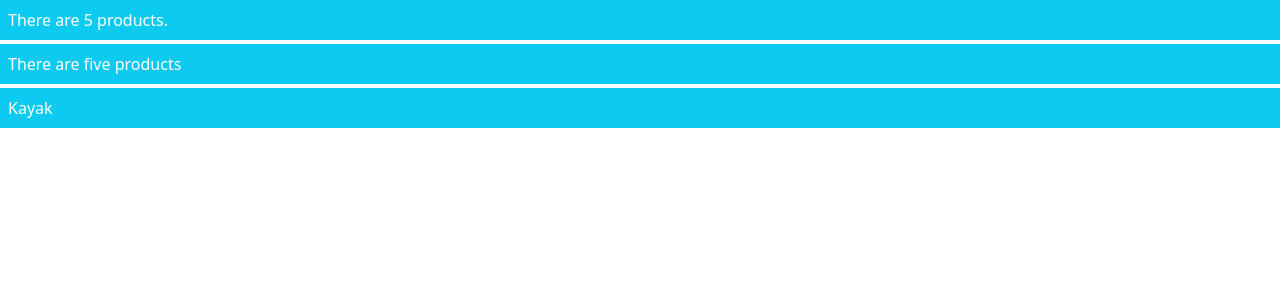
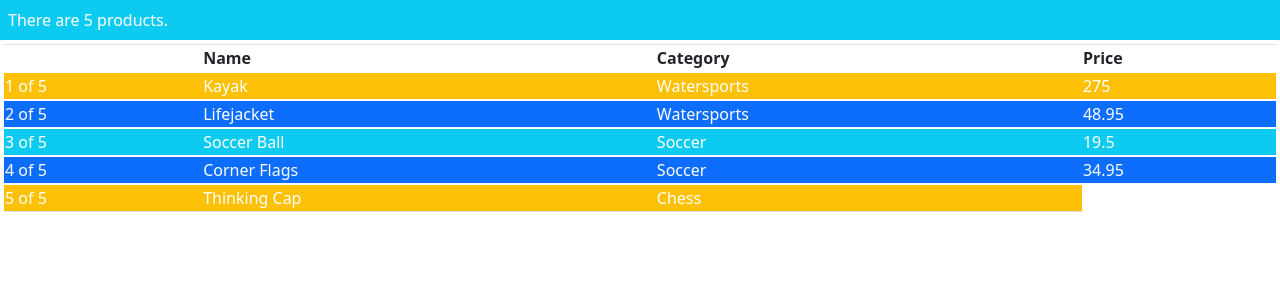
Before and after one commit to rafaelhfreitas/angular_underhood, an Angular app: page / in a window 1280 px wide. Shown: the top 300 px of the page. Built offline with nearby package versions, Linux system fonts and the light colour scheme.

Commit message:
ngFor directive

```diff
--- a/src/app/component.ts
+++ b/src/app/component.ts
@@ -10,12 +10,10 @@ import { Product } from "./product.model";
 export class ProductComponent {
     model: Model = new Model();
 
-
     constructor(ref: ApplicationRef){
         (<any>window).appRef = ref;
         (<any>window).model = this.model;
     }
-
 
     getProductByPosition(position: number): Product {
         return this.model.getProducts()[position];
@@ -25,7 +23,6 @@ export class ProductComponent {
     //     let product = this.getProductByPosition(position);
     //     return "p-2 " + ((product?.price ?? 0 ) < 50 ? "bg-info" : "bg-warning");
     // }
-
 
     getProduct(key: number): Product | undefined {
         return this.model.getProduct(key)
@@ -42,6 +39,10 @@ export class ProductComponent {
 
     targetName: string = "Kayak";
 
+    getKey(index: number, product: Product) {
+        return product.id
+    }
+
 
 
 }
--- a/src/app/repository.model.ts
+++ b/src/app/repository.model.ts
@@ -48,4 +48,12 @@ export class Model {
         }
         return candidate;
     }
+
+    swapProduct(){
+        let p = this.products.shift();
+        console.log(p);
+        if (p != null) {
+            this.products.push(new Product(p.id, p.name, p.category, p.price));
+        }
+    }
 }
--- a/src/app/template.html
+++ b/src/app/template.html
@@ -3,16 +3,81 @@
         There are {{ getProductCount()}} products.
     </div>
 
-    <div class="bg-info p-2 mt-1" [ngSwitch]="getProductCount()">
-        <span *ngSwitchCase="2">There are two products</span>
-        <span *ngSwitchCase="5">There are five products</span>
-        <span *ngSwitchDefault>This is the default</span>
+    <!-- <div class="p-1">
+        <table class="table table-sm table-bordered text-dark">
+            <tr><th>Name</th><th>Category</th><th>Price</th></tr>
+            <tr *ngFor="let item of getProducts()">
+                <td>{{item.name}}</td>
+                <td>{{item.category}}</td>
+                <td>{{item.price}}</td>
+            </tr>
+        </table>
     </div>
 
-    <div class="bg-info p-2 mt-1" [ngSwitch]="getProduct(1)?.name">
-        <span *ngSwitchCase="targetName">Kayak</span>
-        <span *ngSwitchCase="'Lifejacket'">Lifejacket</span>
-        <span *ngSwitchDefault>Other product</span>
+
+    <div class="p-1">
+        <table class="table table-sm table-bordered text-dark">
+            <tr><th></th><th>Name</th><th>Category</th><th>Price</th></tr>
+            <tr *ngFor="let item of getProducts(); let i = index; let c = count">
+                <td>{{ i + 1 }} of {{ c }}</td>
+                <td>{{item.name}}</td>
+                <td>{{item.category}}</td>
+                <td>{{item.price}}</td>
+            </tr>
+        </table>
     </div>
 
+    <div class="p-1">
+        <table class="table table-sm table-bordered text-dark">
+            <tr><th></th><th>Name</th><th>Category</th><th>Price</th></tr>
+            <tr *ngFor="let item of getProducts(); let i = index; let c = count; let odd = odd" class="text-white" [class.bg-primary]="odd" [class.bg-info]="!odd">
+                <td>{{ i + 1 }} of {{ c }}</td>
+                <td>{{item.name}}</td>
+                <td>{{item.category}}</td>
+                <td>{{item.price}}</td>
+            </tr>
+        </table>
+    </div>
+
+    <div class="p-1">
+        <table class="table table-sm table-bordered text-dark">
+            <tr><th></th><th>Name</th><th>Category</th><th>Price</th></tr>
+            <ng-template ngFor let-item [ngForOf]="getProducts()" let-i="index" let-c="count" let-odd="odd">
+                <tr class="text-white" [class.bg-primary]="odd" [class.bg-info]="!odd">
+                    <td>{{ i + 1 }} of {{ c }}</td>
+                    <td>{{item.name}}</td>
+                    <td>{{item.category}}</td>
+                    <td>{{item.price}}</td>
+                </tr>
+            </ng-template>
+        </table>
+    </div>
+
+    <div class="p-1">
+        <table class="table table-sm table-bordered text-dark">
+            <tr><th></th><th>Name</th><th>Category</th><th>Price</th></tr>
+            <tr *ngFor="let item of getProducts(); let i = index; let c = count; let odd = odd; let first = first; let last= last"
+                class="text-white" [class.bg-primary]="odd" [class.bg-info]="!odd" [class.bg-warning]="first || last">
+                <td>{{ i + 1 }} of {{ c }}</td>
+                <td>{{item.name}}</td>
+                <td>{{item.category}}</td>
+                <td *ngIf="!last">{{item.price}}</td>
+            </tr>
+        </table>
+    </div> -->
+
+    <div class="p-1">
+        <table class="table table-sm table-bordered text-dark">
+            <tr><th></th><th>Name</th><th>Category</th><th>Price</th></tr>
+            <tr *ngFor="let item of getProducts(); let i = index; let c = count; let odd = odd; let first = first; let last= last; trackBy:getKey"
+                class="text-white" [class.bg-primary]="odd" [class.bg-info]="!odd" [class.bg-warning]="first || last">
+                <td>{{ i + 1 }} of {{ c }}</td>
+                <td>{{item.name}}</td>
+                <td>{{item.category}}</td>
+                <td *ngIf="!last">{{item.price}}</td>
+            </tr>
+        </table>
+    </div>
+
+
 </div>
```
